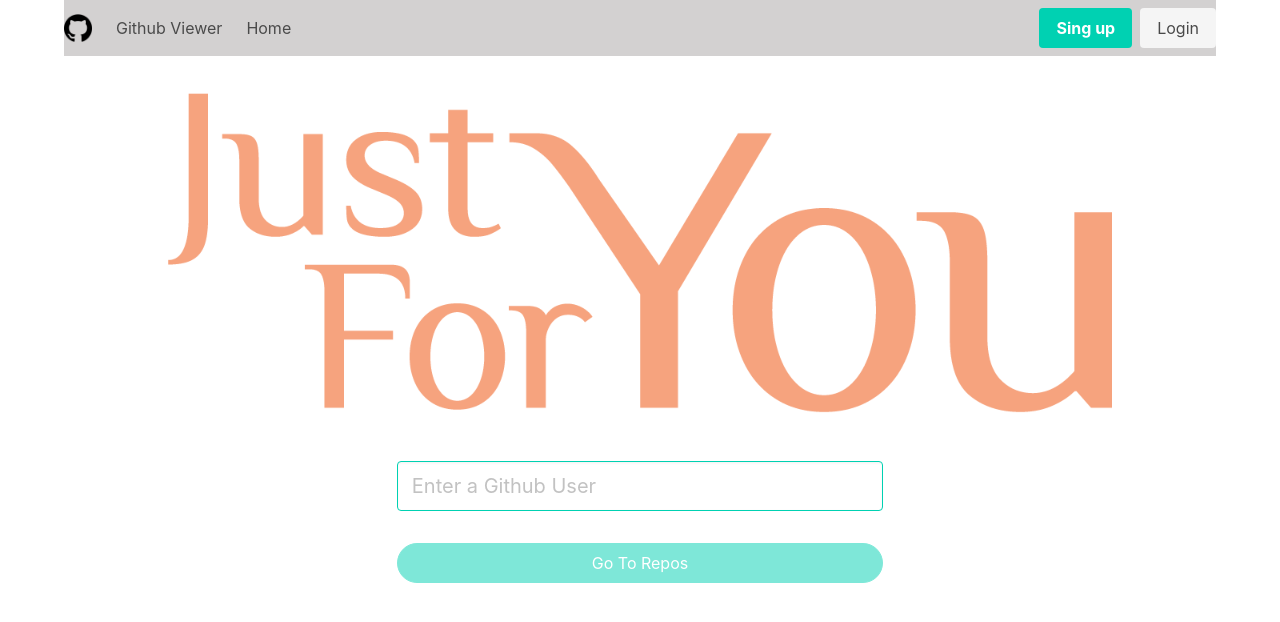
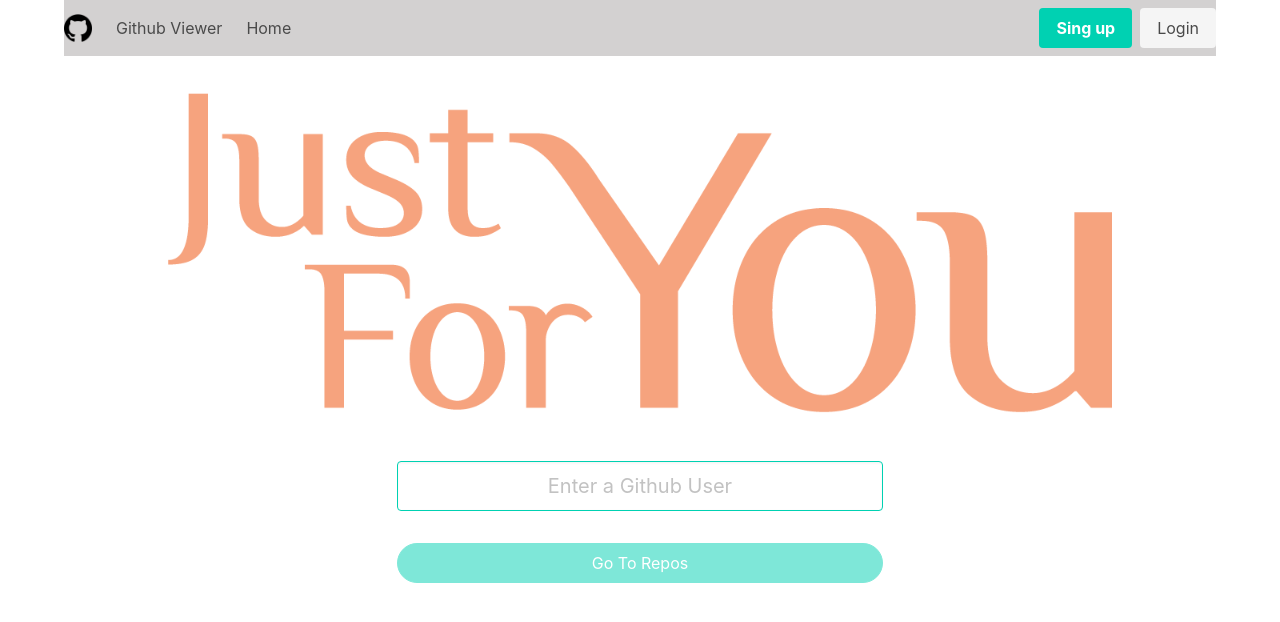
Before and after one commit to emmanoel1/github-viewer, a React (Create React App) app: page / in a window 1280 px wide. Shown: the top 622 px of the page. Built offline with nearby package versions, Linux system fonts and the light colour scheme.

Commit message:
style: center the input text

```diff
--- a/src/components/SearchPage/Input.js
+++ b/src/components/SearchPage/Input.js
@@ -7,7 +7,7 @@ function Input() {
 
   return(
     <input
-      className="input center is-primary is-medium mb-3"
+      className="input center is-primary is-medium mb-3 has-text-centered"
       name="user"
       type="text"
       placeholder="Enter a Github User"
```
